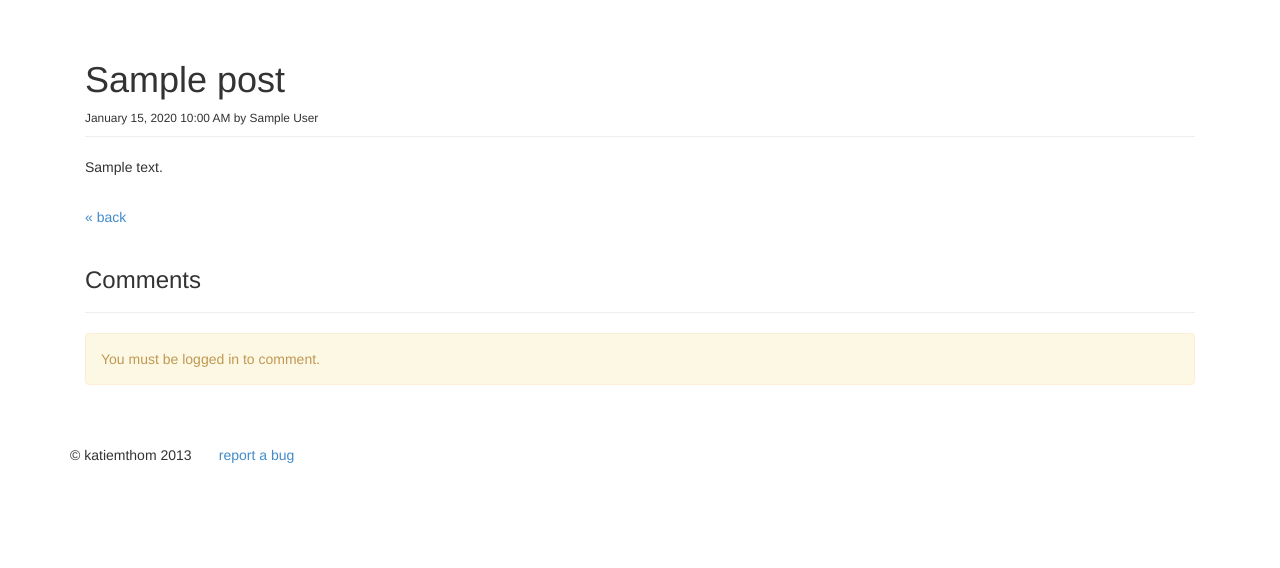
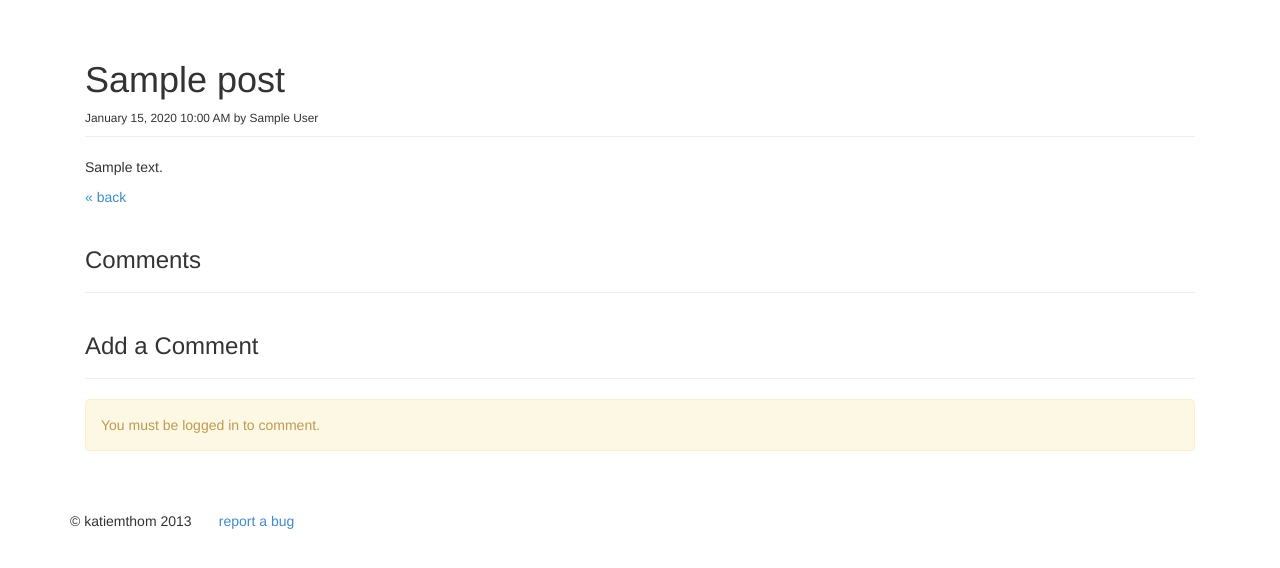
Before and after one commit to katiemthom/mrscutronadotcom, a Flask app: page /post/1 in a window 1280 px wide. Shown: the part 52-620 px from the top of the page. Run offline with Flask 2, Linux system fonts and the light colour scheme; tables that the repository leaves empty hold one stand-in row (values such as "Sample post"); some libraries are stand-ins or nearby versions.

Commit message:
organizing comment code

```diff
--- a/app.py
+++ b/app.py
@@ -142,6 +142,7 @@
 	return jsonify({
 		'comment_author': new_comment.user.first_name,
 		'comment_content': new_comment.content,
+		'comment_pk': new_comment.comment_pk,
 		'comment_timestamp': comment_timestamp})
 
 @app.route('/addpost')
--- /dev/null
+++ b/static/js/post.js
@@ -0,0 +1,43 @@
+function addComment(authorId,postId,startId,destId) {
+	$.ajax({
+		type: "POST",
+  		url: "/post/" + postId,
+  		data: { user_id: authorId, post_pk: postId, comment: $(startId).val() }
+		}).done(function( msg ) {
+			$('#comment_input').val("");
+			$(destId).append('<div class="page-header"><h4>'+msg['comment_author']+':</h4><p>'+msg['comment_content']+'</p><small>'+msg['comment_timestamp']+'</small></div>');
+  		});
+}
+$(document).ready(function() {
+	$('#comment_input').keyup(function(event) {
+		if(event.keyCode == 13) {
+			$('#comment_submit').click();
+		}
+	});
+});
+function editComment(destId,commentPk) {
+	$.ajax({
+		type: "GET",
+		url: "/edit_comment/" + commentPk
+	}).done(function(msg) {
+		var first = '<textarea class="form-control" id="edited_comment">'+msg['comment_content']+'</textarea><a href="javascript:submitEdit(\'' + destId + '\',' + commentPk + ');"><button class="btn btn-default" id="edit_submit">Submit</button></a>';
+		$(destId).append(first);
+	});
+}
+function submitEdit(startId,commentPk) {
+	$.ajax({
+		type: "POST",
+  		url: "/edit_comment/" + commentPk,
+  		data: { edited_comment: $('#edited_comment').val() }
+		}).done(function( msg ) {
+			$(startId).hide();
+			$(startId+"-mom").append(msg['comment_content']);
+			$(startId+"-mom").append('<br><br><small>');
+			$(startId+"-mom").append(msg['comment_timestamp']);
+			$(startId+"-mom").append('<a href="javascript:editComment(#');
+			$(startId+"-mom").append(msg['comment_pk']);
+			$(startId+"-mom").append(',');
+			$(startId+"-mom").append(msg['comment_pk']);
+			$(startId+"-mom").append(');">edit</a></small></div>');
+  		});
+}
--- a/templates/master.html
+++ b/templates/master.html
@@ -79,6 +79,7 @@
         <div class='container'>
 			{% block body %}
 			{% endblock %}
+			<br><br>
             <footer>
                 <p>&copy; katiemthom 2013 &nbsp;&nbsp;&nbsp;&nbsp;&nbsp;
                     <a href='/reportbug'>report a bug</a>
--- a/templates/post.html
+++ b/templates/post.html
@@ -1,26 +1,37 @@
 {% extends 'master.html' %}
 {% block body %}
+
 <div class='container'>
+
+<!-- **************** HEADER **************** -->
 	<div class="page-header">
 		<h1>{{post.title}}</h1><small>{{format_date(post.timestamp)}} by {{post.user.first_name}} {{post.user.last_name}}</small>
 	</div>
+<!-- **************** END HEADER **************** -->
+
+<!-- **************** POST **************** -->
+	<div class='post'>
 	<p>{{ post.content }}</p>
-	<br>
-	<a href='{{url_for("show_blog",author_id=post.user_id)}}'>&laquo; back</a>
-	<div class="page-header">
+	</div>
+<!-- **************** END POST **************** -->
+
+	<a href='{{url_for("show_blog",author_id=post.user_id)}}'>
+		&laquo; back
+	</a>
+
+<!-- **************** COMMENTS **************** -->
+	<div class="page-header" id="comments">
 		<h3>Comments</h3>
 	</div>
 	<div id="comments-div">
 		{% for comment in comments %}
 			<div class="page-header">
 				<h4>{{comment.user.first_name}}:</h4>
-
 			<div id='{{comment.comment_pk}}-mom'>
 			</div>
 			<div id='{{comment.comment_pk}}'>
 				{{comment.content}}
-		</div>
-
+				<br><br>
 				<small>
 					{{format_date(comment.timestamp)}}
 					{% if user.user_id == comment.user_id %}
@@ -29,12 +40,19 @@
 					{% endif %}
 			</small>
 			</div>
+			</div>
 		{% endfor %}
 	</div>
+<!-- **************** END COMMENTS **************** -->
 
+<!-- **************** ADD COMMENTS **************** -->
+	<div class="page-header" id="add_comments">
+		<h3>Add a Comment</h3>
+	</div>
 	{% if user.is_active() %}
-	<p><input id='comment_input' type='text' class='form-control' name='comment_input' placeholder='Share your thoughts...!'></input></p>
-
+		<p>
+			<input id='comment_input' type='text' class='form-control' name='comment_input' placeholder='Share your thoughts...!'></input>
+		</p>
 		<p>
 			<a href="javascript:addComment({{user.user_id}},{{post.post_pk}},'#comment_input','#comments-div');" id="add-comment-button"><button id="comment_submit" class="btn btn-default">Submit</button></a>
 		</p>
@@ -42,53 +60,13 @@
 	{% if not user.is_active() %}
 		<div class="alert alert-warning">You must be logged in to comment.</div>
 	{% endif %}
-	<br><br>
-
-
-
+<!-- **************** END ADD COMMENTS **************** -->
 </div>
 {% endblock %}
 
+
 {% block javascript %}
-
-<script type="text/javascript">
-function addComment(authorId,postId,startId,destId) {
-	$.ajax({
-		type: "POST",
-  		url: "/post/" + postId,
-  		data: { user_id: authorId, post_pk: postId, comment: $(startId).val() }
-		}).done(function( msg ) {
-			$('#comment_input').val("");
-			$(destId).append('<div class="page-header"><h4>'+msg['comment_author']+':</h4><p>'+msg['comment_content']+'</p><small>'+msg['comment_timestamp']+'</small></div>');
-  		});
-}
-$(document).ready(function() {
-	$('#comment_input').keyup(function(event) {
-		if(event.keyCode == 13) {
-			$('#comment_submit').click();
-		}
-	});
-});
-function editComment(destId,commentPk) {
-	$.ajax({
-		type: "GET",
-		url: "/edit_comment/" + commentPk
-	}).done(function(msg) {
-		var first = '<textarea class="form-control" id="edited_comment">'+msg['comment_content']+'</textarea><a href="javascript:submitEdit(\'' + destId + '\',' + commentPk + ');"><button class="btn btn-default" id="edit_submit">Submit</button></a>';
-		$(destId).append(first);
-	});
-}
-function submitEdit(startId,commentPk) {
-	$.ajax({
-		type: "POST",
-  		url: "/edit_comment/" + commentPk,
-  		data: { edited_comment: $('#edited_comment').val() }
-		}).done(function( msg ) {
-			$(startId).hide();
-			$(startId+"-mom").append(msg['comment_content']);
-
-  		});
-}
+<!-- **************** SCRIPTS **************** -->
+<script type="text/javascript" src="/static/js/post.js">
 </script>
-
 {% endblock %}
```
Lines whose indentation alone changed are shown as unchanged.
